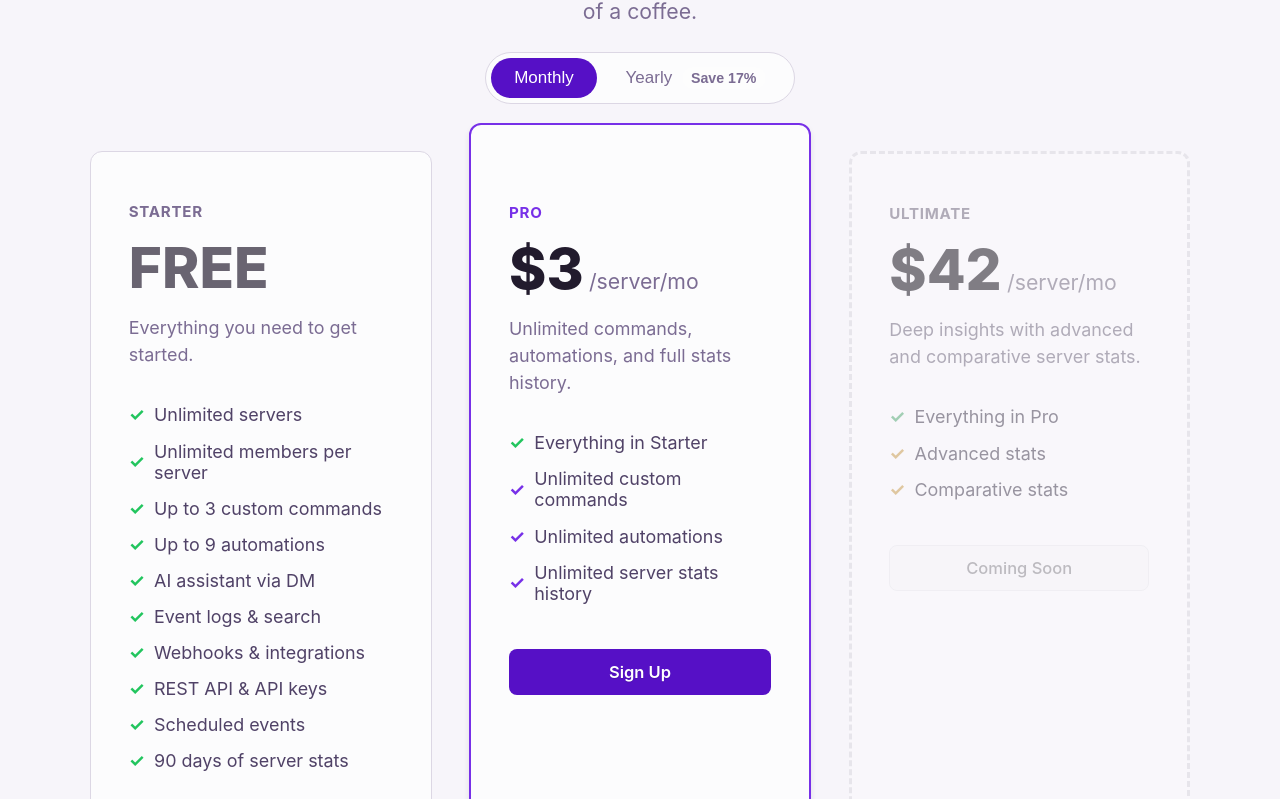
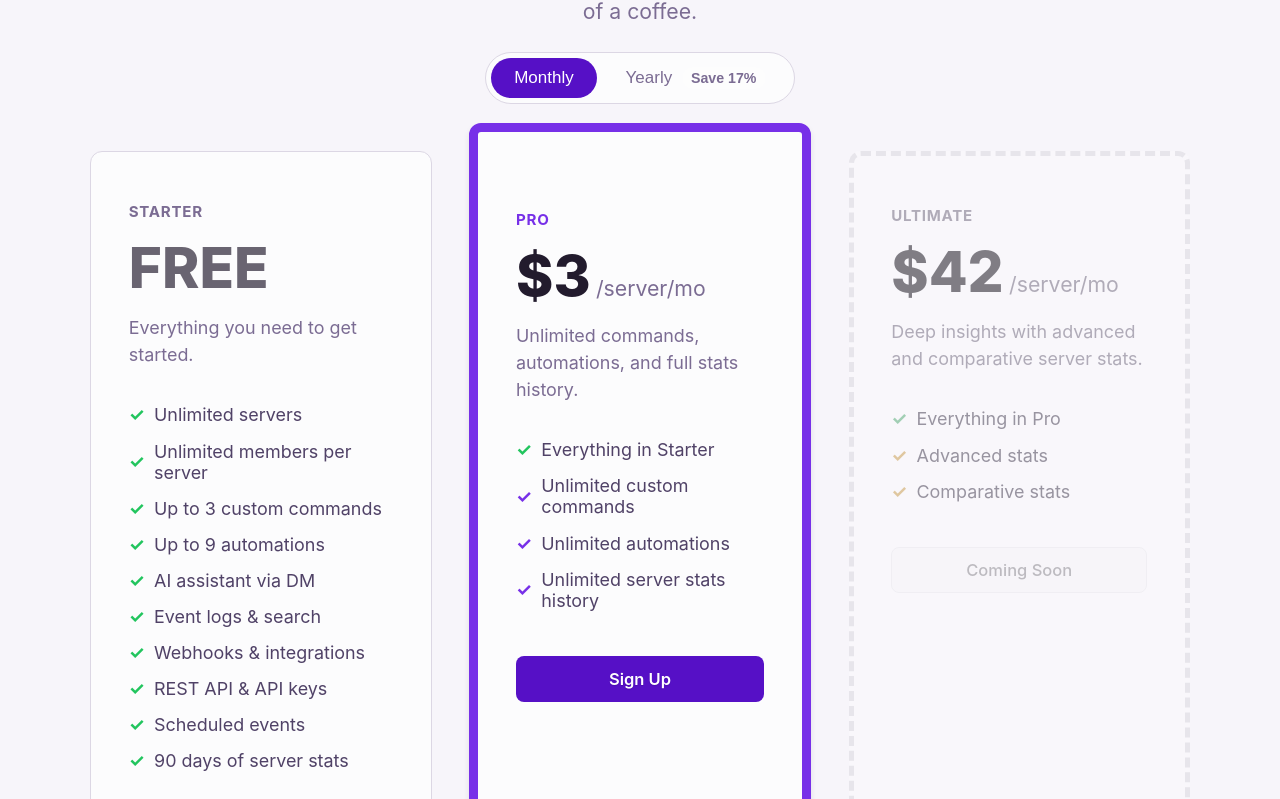
Before and after one commit to starspacegroup/spacebot, a SvelteKit app: page / in a window 1280 px wide. Shown: the part 2521-3320 px from the top of the page. Built offline with nearby package versions, Linux system fonts and the light colour scheme; no server answers.

Commit message:
feat: update pricing card styles for improved visibility and responsiveness

```diff
--- a/src/routes/+page.svelte
+++ b/src/routes/+page.svelte
@@ -513,8 +513,15 @@
 		z-index: 1;
 	}
 
+	@media (min-width: 640px) {
+		.pricing-card-featured,
+		.pricing-card-coming-soon {
+			border-width: 9px;
+		}
+	}
+
 	.pricing-card-coming-soon {
-		border: 3px dashed var(--color-border);
+		border: 5px dashed var(--color-border);
 		opacity: 0.55;
 		filter: grayscale(0.5);
 		background: color-mix(in srgb, var(--color-surface) 60%, transparent);
```
